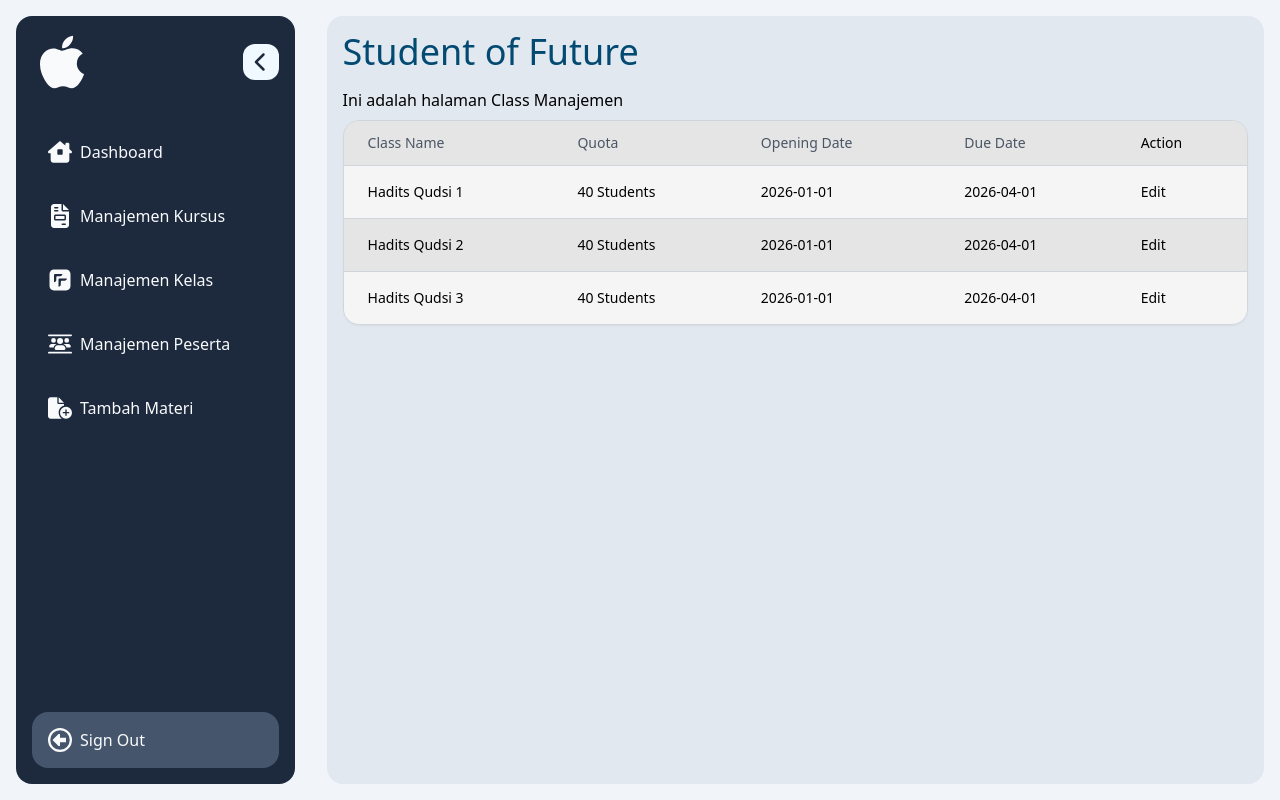
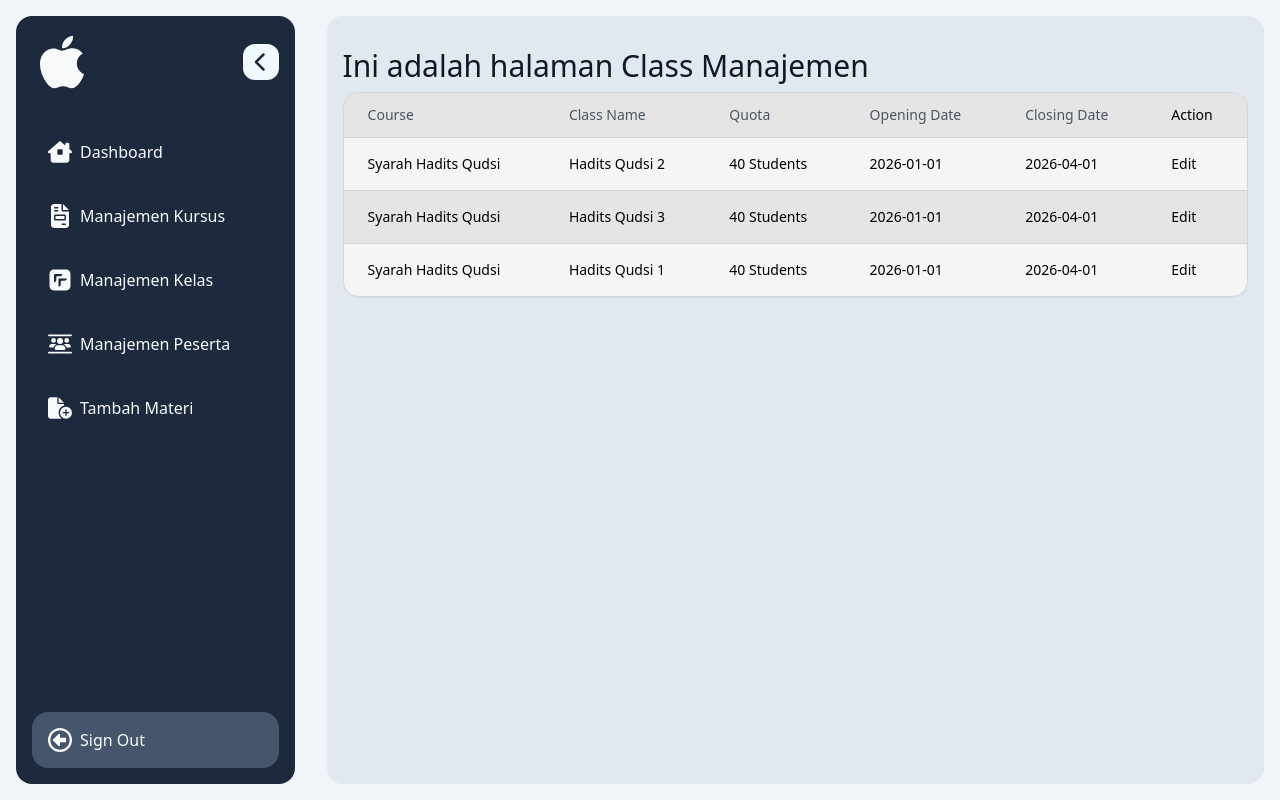
Before and after one commit to stywn93/sinau, a React (Vite) app: page /dashboard/class-management in a window 1280 px wide. Built offline with nearby package versions, Linux system fonts and the light colour scheme.

Commit message:
add detail to each layout component

```diff
--- a/src/component/ClassManagement.jsx
+++ b/src/component/ClassManagement.jsx
@@ -3,21 +3,46 @@ import Table from "./Table";
 export default function ClassManagement() {
   return (
     <>
-      <h1>Ini adalah halaman Class Manajemen</h1>
+      <h1 className="text-3xl text-gray-900">
+        Ini adalah halaman Class Manajemen
+      </h1>
       <Table
-      columns={["Class Name", "Quota", "Opening Date", "Due Date"]}
-      data={[
-        {'Class Name': 'Hadits Qudsi 1', 'Quota': '40 Students', 'Opening Date': '2026-01-01', 'Due Date': '2026-04-01'},
-        {'Class Name': 'Hadits Qudsi 2', 'Quota': '40 Students', 'Opening Date': '2026-01-01', 'Due Date': '2026-04-01'},
-        {'Class Name': 'Hadits Qudsi 3', 'Quota': '40 Students', 'Opening Date': '2026-01-01', 'Due Date': '2026-04-01'}
+        columns={[
+          { key: "course", label: "Course" },
+          { key: "classname", label: "Class Name" },
+          { key: "quota", label: "Quota" },
+          { key: "openDate", label: "Opening Date" },
+          { key: "closeDate", label: "Closing Date" },
+        ]}
+        data={[
+          {
+            course: "Syarah Hadits Qudsi",
+            classname: "Hadits Qudsi 2",
+            quota: "40 Students",
+            openDate: "2026-01-01",
+            closeDate: "2026-04-01",
+          },
+          {
+            course: "Syarah Hadits Qudsi",
+            classname: "Hadits Qudsi 3",
+            quota: "40 Students",
+            openDate: "2026-01-01",
+            closeDate: "2026-04-01",
+          },
+          {
+            course: "Syarah Hadits Qudsi",
+            classname: "Hadits Qudsi 1",
+            quota: "40 Students",
+            openDate: "2026-01-01",
+            closeDate: "2026-04-01",
+          },
         ]}
         renderAction={(row) => (
           <a href="#" className="font-medium text-fg-brand hover:underline">
             Edit
           </a>
         )}
-        />
-
+      />
     </>
   );
 }
--- /dev/null
+++ b/src/component/CourseManagement.jsx
@@ -0,0 +1,30 @@
+import Table from "./Table";
+
+export default function CourseManagement() {
+  return (
+    <>
+      <h1 className="text-3xl text-gray-900">Ini adalah halaman Manajemen Kursus</h1>
+      <Table
+        columns={[
+          { key: "coursename", label: "Course Name" },
+        ]}
+        data={[
+          {
+            coursename: "Syarah Hadits Qudsi",
+          },
+          {
+            coursename: "Tafsir Al-Quran",
+          },
+          {
+            coursename: "40 Hadits Pilihan",
+          },
+        ]}
+        renderAction={(row) => (
+          <a href="#" className="font-medium text-fg-brand hover:underline">
+            Edit
+          </a>
+        )}
+      />
+    </>
+  );
+}
--- a/src/component/DashboardLayout.jsx
+++ b/src/component/DashboardLayout.jsx
@@ -10,8 +10,6 @@ export default function DashboardLayout() {
       <Sidebar/>
       <main className="w-full bg-slate-200 flex-row ease-in p-4 m-4 rounded-2xl min-h-[calc(100vh-2rem)] h-full">
         <div className="flex items-center justify-between mb-4">
-
-          <h1 className="text-4xl text-sky-900">Student of Future</h1>
         </div>
 
         <Outlet />
--- /dev/null
+++ b/src/component/StudentManagement.jsx
@@ -0,0 +1,41 @@
+import Table from "./Table";
+
+export default function StudentManagement() {
+  return (
+    <>
+      <h1 className="text-3xl text-gray-900">
+        Ini adalah halaman Manajemen Peserta
+      </h1>
+      <Table
+        columns={[
+          { key: "fullName", label: "Full Name" },
+          { key: "email", label: "Email" },
+          { key: "phoneNumber", label: "Phone Number" },
+          { key: "status", label: "Status" },
+          { key: "sex", label: "Gender" },
+        ]}
+        data={[
+          {
+            fullName: "John Doe",
+            email: "john@email.com",
+            phoneNumber: "+62 1234567890",
+            status: <span>Active</span>,
+            sex: "Male"
+          },
+          {
+            fullName: "Jane Doe",
+            email: "jane@email.com",
+            phoneNumber: "+62 1234567890",
+            status: <span>Active</span>,
+            sex: "Female"
+          },
+        ]}
+        renderAction={(row) => (
+          <a href="#" className="font-medium text-fg-brand hover:underline">
+            Edit
+          </a>
+        )}
+      />
+    </>
+  );
+}
--- a/src/main.jsx
+++ b/src/main.jsx
@@ -8,6 +8,8 @@ import DashboardLayout from "./component/DashboardLayout.jsx";
 import Resume from "./component/Resume.jsx";
 import AddMateri from "./component/AddMateri.jsx";
 import ClassManagement from "./component/ClassManagement.jsx";
+import StudentManagement from "./component/StudentManagement.jsx";
+import CourseManagement from "./component/CourseManagement.jsx";
 
 createRoot(document.getElementById("root")).render(
   <StrictMode>
@@ -20,10 +22,9 @@ createRoot(document.getElementById("root")).render(
           <Route index element={<Resume />}></Route>
           <Route path="add-materi" element={<AddMateri />}></Route>
           <Route path="class-management" element={<ClassManagement/>}/>
-          <Route path="student-management" element={<ClassManagement/>}/>
-          <Route path="course-management" element={<ClassManagement/>}/>
+          <Route path="student-management" element={<StudentManagement/>}/>
+          <Route path="course-management" element={<CourseManagement/>}/>
         </Route>
-
       </Routes>
     </BrowserRouter>
   </StrictMode>
```
